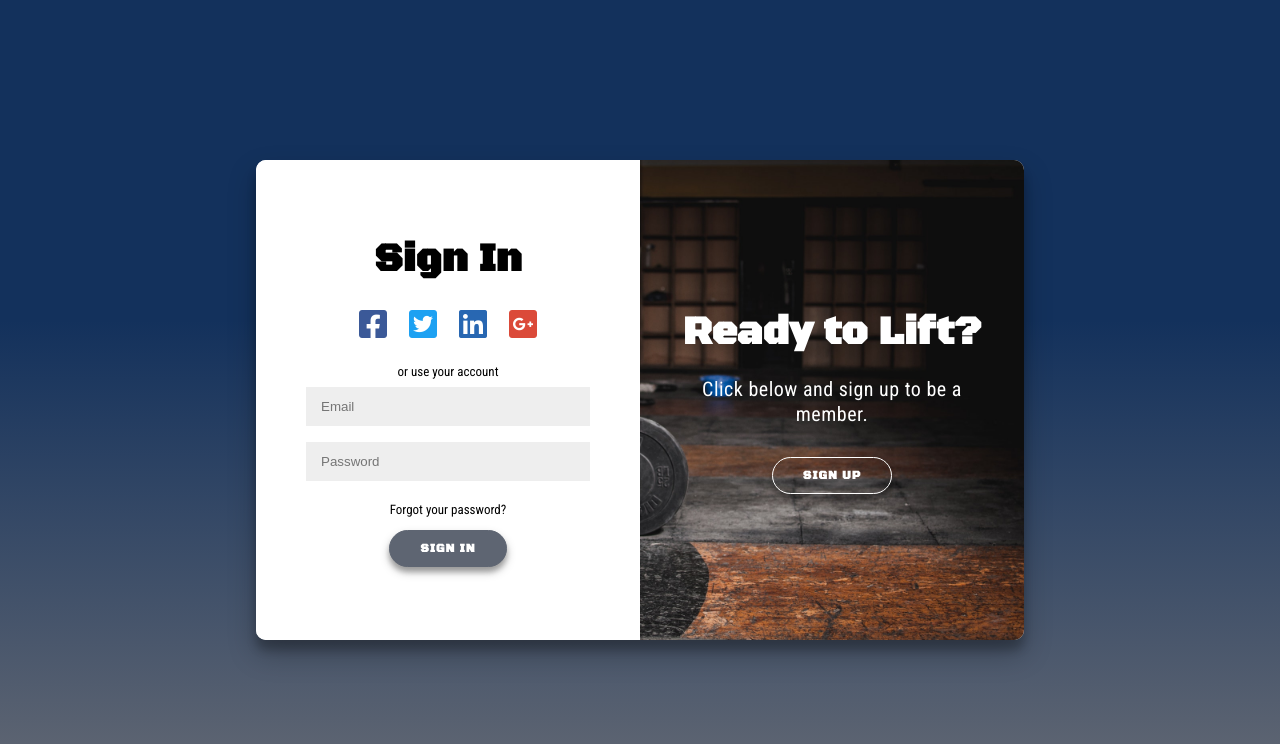
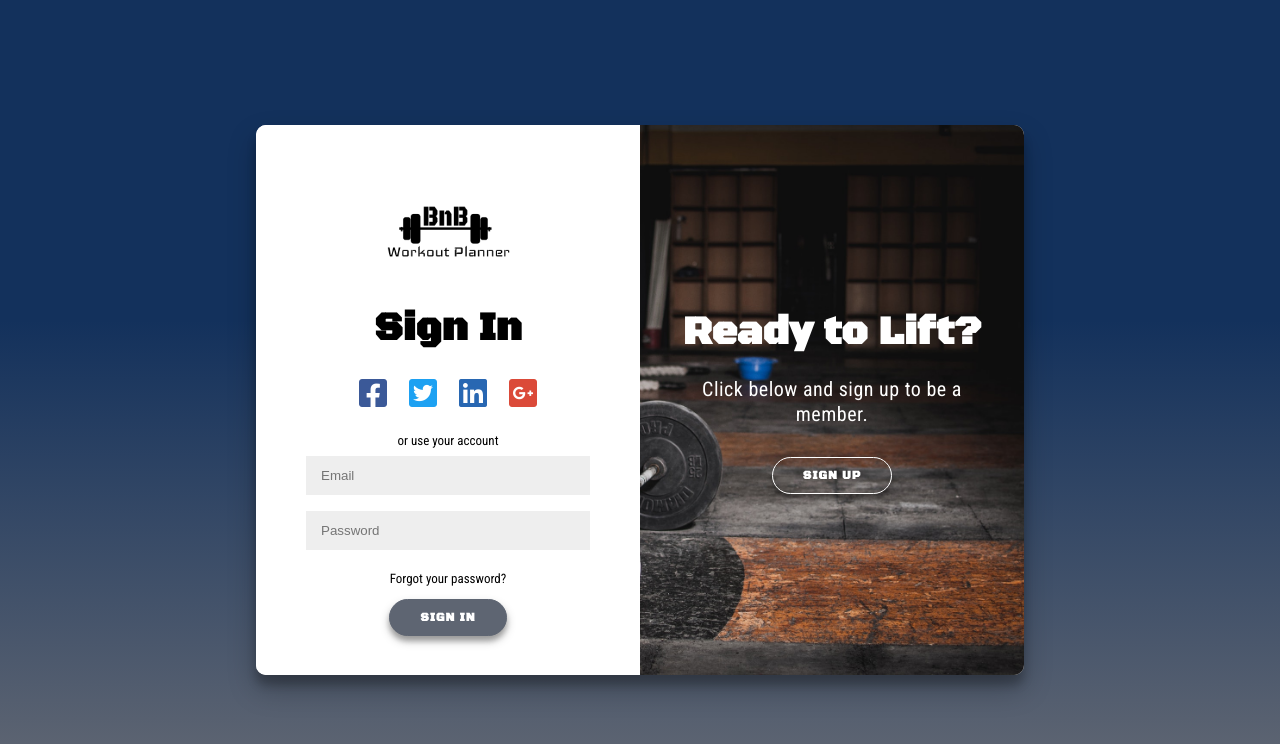
Before and after one commit to dae-hyun-kim/get_swole, a React (Create React App) app: page / in a window 1280 px wide. Shown: the top 744 px of the page. Built offline with nearby package versions, Linux system fonts and the light colour scheme.

Commit message:
logo added

```diff
--- a/public/index.html
+++ b/public/index.html
@@ -26,7 +26,7 @@
       integrity="sha256-+N4/V/SbAFiW1MPBCXnfnP9QSN3+Keu+NlB+0ev/YKQ=" crossorigin="anonymous" />
     <link href="https://fonts.googleapis.com/css2?family=Black+Ops+One&family=Roboto+Condensed&display=swap"
       rel="stylesheet">
-    <title>React App</title>
+    <title>BnB || Workout Planner</title>
   </head>
   <body>
     <noscript>You need to enable JavaScript to run this app.</noscript>
--- a/src/components/Login/Login.js
+++ b/src/components/Login/Login.js
@@ -1,5 +1,6 @@
 import React, { useRef } from "react";
 import styles from "./Login.module.css";
+import logo from "../../assets/imgs/logo.png"
 import { Link } from "react-router-dom"
 
 const Login = () => {
@@ -37,6 +38,9 @@
         </div>
         <div className={`${styles.formContainer} ${styles.signInContainer}`}>
           <form action="#">
+            <div>
+              <img src={logo} alt="logo" className={styles.logo}/>
+            </div>
             <h1 className={styles.headTitles}>Sign In</h1>
             <div className={styles.socialContainer}>
               <i className={styles.social}><i className={`${styles.facebook} fab fa-facebook-square fa-2x`}></i></i>
--- a/src/components/Login/Login.module.css
+++ b/src/components/Login/Login.module.css
@@ -118,7 +118,7 @@
 	overflow: hidden;
 	width: 768px;
 	max-width: 100%;
-	min-height: 480px;
+	min-height: 550px;
 }
 
 .formContainer {
@@ -257,3 +257,7 @@
 .google {
 	color: #DB4A39;
 }
+
+.logo {
+	height: 135px;
+}
```
Also changed, not shown: src/assets/imgs/logo.png (added).
